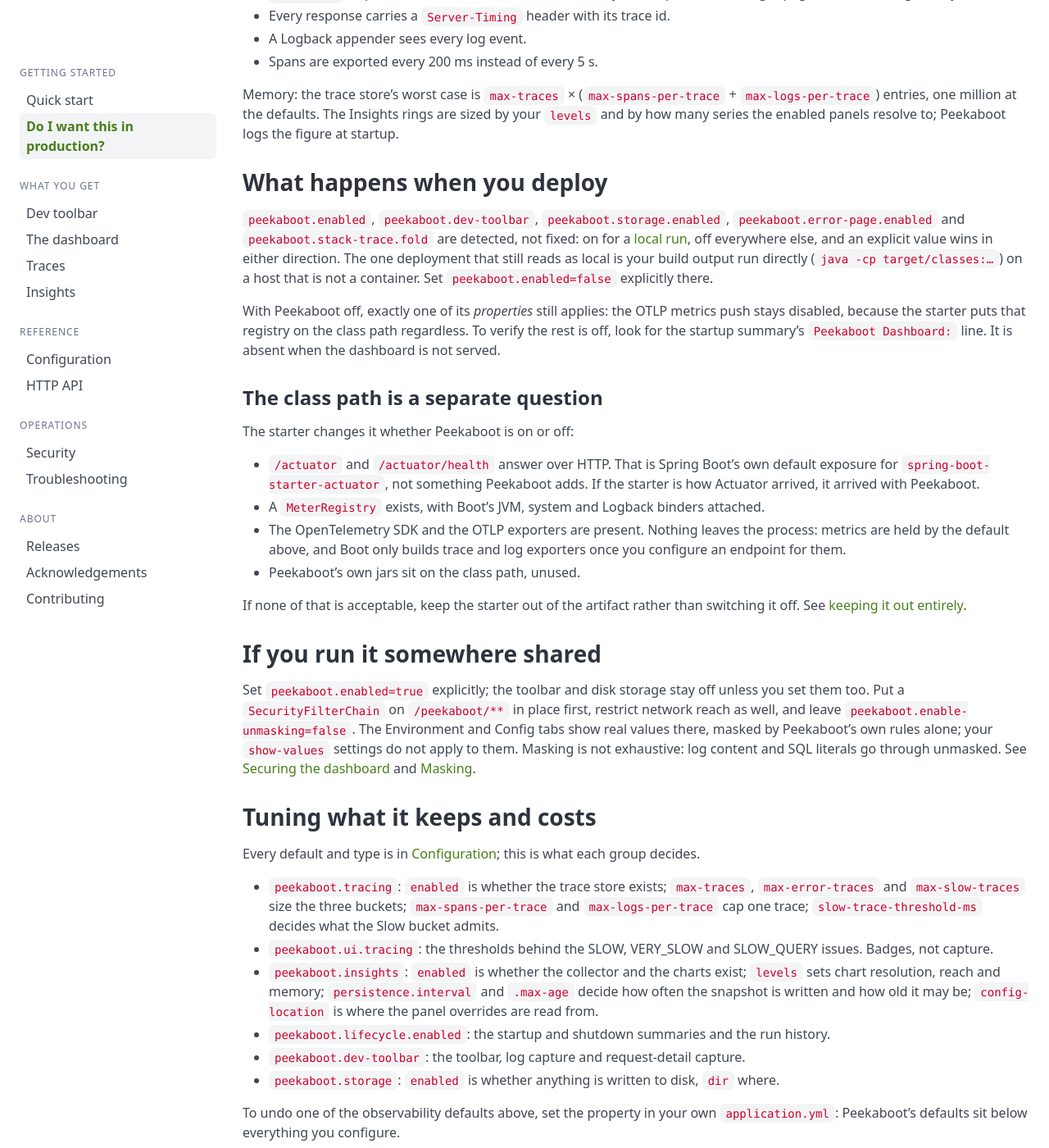
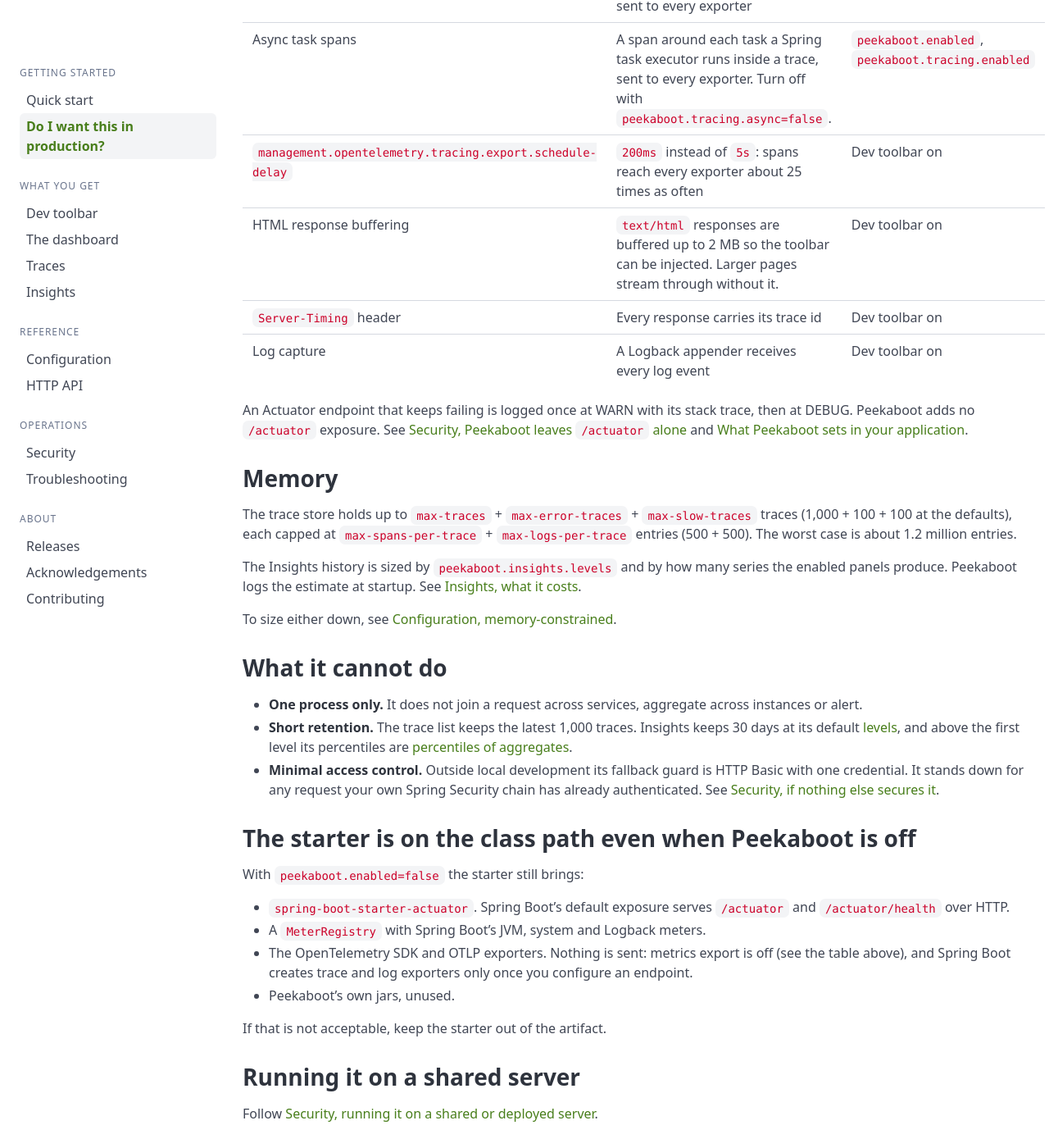
Before and after one commit to peekaboot-org/peekaboot-org.github.io, a Jekyll site: the page built from docs/in-production.md, in a window 1280 px wide and 1400 px high, scrolled down 1105 px. Shown: the whole window at 82% size. Built offline with Jekyll 4.4.1, drawn with Linux system fonts in a browser that asks for light colours; some of the changed text lies outside the part shown.

Commit message:
docs: rewrite the production page for users
The Maven plugin's <excludes> left the auto-configuration jars in the artifact; use a profile.

````diff
--- a/docs/in-production.md
+++ b/docs/in-production.md
@@ -1,158 +1,130 @@
 ---
 title: Do I want this in production?
-lead: What Peekaboot is for, what it costs while it is on, and what deploying does to it.
+lead: What Peekaboot changes while it is on, what it costs, and how to keep it out of a production build.
 permalink: /docs/in-production/
 ---
 
-## What Peekaboot is for {#what-peekaboot-is-for}
+Peekaboot is built for one process on your own machine: the toolbar, the request's trace, its
+queries and its logs, with no collector or backend to run. For anything across services or
+instances, use a tracing backend. [Traces,
+limitations]({{ '/docs/traces/' | relative_url }}#tracing-vs-distributed-tracing) has the
+details.
 
-The ten seconds after you hit a page on your own machine: the toolbar on that page, the
-request's trace, its queries and its logs, with no collector, agent or backend to run
-first. It is not a smaller Grafana. Past one process you want a real tracing backend, and
-[Tracing vs distributed
-tracing]({{ '/docs/traces/' | relative_url }}#tracing-vs-distributed-tracing) marks where
-the line falls.
+## When it is active {#what-happens-when-you-deploy}
 
-Actuator's data is read in-process, through endpoint objects Peekaboot builds itself, so
-Peekaboot changes neither `management.endpoints.web.exposure` nor what `/actuator/**`
-answers, and none of your `management.endpoint.*` settings decide what the dashboard sees.
-Micrometer's OTLP metrics push is switched off, so telemetry never leaves the process by
-accident. Your own OTLP or Zipkin exporters and sampling configuration keep working:
-Peekaboot's store is one more destination for the same spans.
+Peekaboot is on for a [local run]({{ '/docs/configuration/' | relative_url }}#local-run) (IDE,
+`spring-boot:run`, `bootRun`) and off for `java -jar`, wars, native images, containers and
+tests. `peekaboot.dev-toolbar`, `peekaboot.storage.enabled`, `peekaboot.error-page.enabled` and
+`peekaboot.stack-trace.fold` follow the same rule. `peekaboot.security.enabled` is the reverse:
+on for a deployment launch, off for local runs and tests. An explicit value always wins.
+
+Running your build output directly on a host that is not a container
+(`java -cp target/classes …`) counts as a local run. Set `peekaboot.enabled=false` there.
+
+With lifecycle summaries on (the default), the startup summary has a `Peekaboot Dashboard:`
+line only while the dashboard is served.
+
+## What it changes while it is on {#what-it-costs-while-it-is-on}
+
+Everything Peekaboot sets sits below your own configuration, so a value you set wins.
+
+| Change | Value | Applied when |
+|---|---|---|
+| `management.otlp.metrics.export.enabled` | `false` | Always, even with Peekaboot off |
+| `management.tracing.sampling.probability` | `1.0`: every request is sampled, for every exporter you have | `peekaboot.enabled`, servlet application |
+| `spring.jpa.properties.[hibernate.generate_statistics]` | `true`: Hibernate collects statistics | `peekaboot.enabled`, servlet application |
+| `management.info.env`, `.java`, `.os`, `.process.enabled` | `true`: `/actuator/info` carries that content if you expose it | `peekaboot.enabled`, servlet application |
+| `management.observations.annotations.enabled` | `true`: `@Observed`, `@Timed` and `@Counted` take effect | `peekaboot.enabled`, servlet application |
+| Handler and view spans | A span around each controller method and each rendered view, sent to every exporter | `peekaboot.enabled`, `peekaboot.tracing.enabled` |
+| Async task spans | A span around each task a Spring task executor runs inside a trace, sent to every exporter. Turn off with `peekaboot.tracing.async=false`. | `peekaboot.enabled`, `peekaboot.tracing.enabled` |
+| `management.opentelemetry.tracing.export.schedule-delay` | `200ms` instead of `5s`: spans reach every exporter about 25 times as often | Dev toolbar on |
+| HTML response buffering | `text/html` responses are buffered up to 2 MB so the toolbar can be injected. Larger pages stream through without it. | Dev toolbar on |
+| `Server-Timing` header | Every response carries its trace id | Dev toolbar on |
+| Log capture | A Logback appender receives every log event | Dev toolbar on |
+
+An Actuator endpoint that keeps failing is logged once at WARN with its stack trace, then at
+DEBUG. Peekaboot adds no `/actuator` exposure. See [Security, Peekaboot leaves `/actuator`
+alone]({{ '/docs/security/' | relative_url }}#what-peekaboot-does-not-do) and [What Peekaboot
+sets in your application]({{ '/docs/configuration/' | relative_url }}#what-peekaboot-sets-in-your-application).
+
+## Memory {#memory}
+
+The trace store holds up to `max-traces` + `max-error-traces` + `max-slow-traces` traces
+(1,000 + 100 + 100 at the defaults), each capped at `max-spans-per-trace` +
+`max-logs-per-trace` entries (500 + 500). The worst case is about 1.2 million entries.
+
+The Insights history is sized by `peekaboot.insights.levels` and by how many series the
+enabled panels produce. Peekaboot logs the estimate at startup. See [Insights, what it
+costs]({{ '/docs/insights/' | relative_url }}#what-it-costs).
+
+To size either down, see [Configuration, memory-constrained]({{ '/docs/configuration/' | relative_url }}#memory-constrained).
 
 ## What it cannot do {#what-it-cannot-do}
 
-- **One process only.** No joining a request across services, no aggregation across
-  instances, no alerting.
-- **Short retention.** 1000 traces, then the oldest goes. Insights keeps 30 days at its
-  default [levels]({{ '/docs/insights/' | relative_url }}#levels), coarsening as it goes,
-  and above the first level its percentiles are [percentiles of
+- **One process only.** It does not join a request across services, aggregate across
+  instances or alert.
+- **Short retention.** The trace list keeps the latest 1,000 traces. Insights keeps 30 days
+  at its default [levels]({{ '/docs/insights/' | relative_url }}#levels), and above the first
+  level its percentiles are [percentiles of
   aggregates]({{ '/docs/insights/' | relative_url }}#percentiles-of-aggregates).
-- **No access control of its own.** Outside local development, Peekaboot's automatic HTTP
-  Basic fallback keeps out anyone without the generated credentials, but it is one flat
-  credential, not a role or a policy, and it stands down for anyone your own security chain
-  already let through. See [Securing the
-  dashboard]({{ '/docs/security/' | relative_url }}#securing-the-dashboard).
+- **Minimal access control.** Outside local development its fallback guard is HTTP Basic with
+  one credential. It stands down for any request your own Spring Security chain has already
+  authenticated. See [Security, if nothing else secures
+  it]({{ '/docs/security/' | relative_url }}#if-nothing-else-secures-it).
 
-## What it costs while it is on {#what-it-costs-while-it-is-on}
+## The starter is on the class path even when Peekaboot is off {#class-path}
 
-Whenever `peekaboot.enabled` is `true` and the application is a servlet web application:
+With `peekaboot.enabled=false` the starter still brings:
 
-- `management.tracing.sampling.probability=1.0`, so every request is sampled, for every
-  exporter you have configured, not only Peekaboot's store.
-- `spring.jpa.properties.[hibernate.generate_statistics]=true`. Hibernate's Micrometer
-  meters exist only with statistics on, and the Insights panels sample them.
-- A handler span around each controller method and a view-rendering span around each
-  rendered view, visible to every exporter.
-- An Actuator endpoint that keeps failing is logged once at WARN with the stack trace and
-  at DEBUG after that, so a broken endpoint costs one WARN rather than one per refresh.
+- `spring-boot-starter-actuator`. Spring Boot's default exposure serves `/actuator` and
+  `/actuator/health` over HTTP.
+- A `MeterRegistry` with Spring Boot's JVM, system and Logback meters.
+- The OpenTelemetry SDK and OTLP exporters. Nothing is sent: metrics export is off (see the
+  table above), and Spring Boot creates trace and log exporters only once you configure an
+  endpoint.
+- Peekaboot's own jars, unused.
 
-With the dev toolbar on as well:
+If that is not acceptable, keep the starter out of the artifact.
 
-- `text/html` responses are buffered so the bar can be injected, up to 2 MB. A larger page
-  streams through uninjected.
-- Every response carries a `Server-Timing` header with its trace id.
-- A Logback appender sees every log event.
-- Spans are exported every 200 ms instead of every 5 s.
+## Running it on a shared server {#if-you-run-it-somewhere-shared}
 
-Memory: the trace store's worst case is `max-traces` &times; (`max-spans-per-trace` +
-`max-logs-per-trace`) entries, one million at the defaults. The Insights rings are sized by
-your `levels` and by how many series the enabled panels resolve to; Peekaboot logs the figure
-at startup.
-
-## What happens when you deploy {#what-happens-when-you-deploy}
-
-`peekaboot.enabled`, `peekaboot.dev-toolbar`, `peekaboot.storage.enabled`,
-`peekaboot.error-page.enabled` and `peekaboot.stack-trace.fold` are detected, not fixed: on
-for a [local run]({{ '/docs/configuration/' | relative_url }}#local-run), off everywhere
-else, and an explicit value wins in either direction. The one deployment that
-still reads as local is your build output run directly (`java -cp target/classes:…`) on a
-host that is not a container. Set `peekaboot.enabled=false` explicitly there.
-
-With Peekaboot off, exactly one of its *properties* still applies: the OTLP metrics push
-stays disabled, because the starter puts that registry on the class path regardless. To
-verify the rest is off, look for the startup summary's `Peekaboot Dashboard:` line. It is
-absent when the dashboard is not served.
-
-### The class path is a separate question {#class-path}
-
-The starter changes it whether Peekaboot is on or off:
-
-- `/actuator` and `/actuator/health` answer over HTTP. That is Spring Boot's own default
-  exposure for `spring-boot-starter-actuator`, not something Peekaboot adds. If the starter
-  is how Actuator arrived, it arrived with Peekaboot.
-- A `MeterRegistry` exists, with Boot's JVM, system and Logback binders attached.
-- The OpenTelemetry SDK and the OTLP exporters are present. Nothing leaves the process:
-  metrics are held by the default above, and Boot only builds trace and log exporters once
-  you configure an endpoint for them.
-- Peekaboot's own jars sit on the class path, unused.
-
-If none of that is acceptable, keep the starter out of the artifact rather than switching
-it off. See [keeping it out entirely](#keeping-it-out-of-the-artifact-entirely).
-
-## If you run it somewhere shared {#if-you-run-it-somewhere-shared}
-
-Set `peekaboot.enabled=true` explicitly; the toolbar and disk storage stay off unless you
-set them too. Put a `SecurityFilterChain` on `/peekaboot/**` in place first, restrict
-network reach as well, and leave `peekaboot.enable-unmasking=false`. The Environment and
-Config tabs show real values there, masked by Peekaboot's own rules alone; your
-`show-values` settings do not apply to them. Masking is not exhaustive: log content and SQL
-literals go through unmasked. See [Securing the
-dashboard]({{ '/docs/security/' | relative_url }}#securing-the-dashboard) and
-[Masking]({{ '/docs/security/' | relative_url }}#masking).
-
-## Tuning what it keeps and costs {#tuning-what-it-keeps-and-costs}
-
-Every default and type is in [Configuration]({{ '/docs/configuration/' | relative_url }}#properties);
-this is what each group decides.
-
-- [`peekaboot.tracing`]({{ '/docs/configuration/' | relative_url }}#peekaboottracing):
-  `enabled` is whether the trace store exists; `max-traces`, `max-error-traces` and
-  `max-slow-traces` size the three buckets; `max-spans-per-trace` and `max-logs-per-trace`
-  cap one trace; `slow-trace-threshold-ms` decides what the Slow bucket admits.
-- [`peekaboot.ui.tracing`]({{ '/docs/configuration/' | relative_url }}#peekabootuitracing):
-  the thresholds behind the SLOW, VERY_SLOW and SLOW_QUERY issues. Badges, not capture.
-- [`peekaboot.insights`]({{ '/docs/configuration/' | relative_url }}#peekabootinsights):
-  `enabled` is whether the collector and the charts exist; `levels` sets chart resolution,
-  reach and memory; `persistence.interval` and `.max-age` decide how often the snapshot is
-  written and how old it may be; `config-location` is where the panel overrides are read
-  from.
-- [`peekaboot.lifecycle.enabled`]({{ '/docs/configuration/' | relative_url }}#peekabootlifecycle):
-  the startup and shutdown summaries and the run history.
-- [`peekaboot.dev-toolbar`]({{ '/docs/configuration/' | relative_url }}#peekaboot): the
-  toolbar, log capture and request-detail capture.
-- [`peekaboot.storage`]({{ '/docs/configuration/' | relative_url }}#peekabootstorage):
-  `enabled` is whether anything is written to disk, `dir` where.
-
-To undo one of the observability defaults above, set the property in your own
-`application.yml`: Peekaboot's defaults sit below everything you configure.
+Follow [Security, running it on a shared or deployed
+server]({{ '/docs/security/' | relative_url }}#running-it-in-a-deployed-environment).
 
 ## Keeping it out of the artifact entirely {#keeping-it-out-of-the-artifact-entirely}
 
-If Peekaboot should never ship at all, exclude it at packaging time instead of relying on
-the default being off.
-
-**Maven**, excluded from the repackaged executable jar:
+**Maven.** Declare the starter in a profile that is active unless you build with
+`-Dproduction`:
 
 ```xml
-<plugin>
-    <groupId>org.springframework.boot</groupId>
-    <artifactId>spring-boot-maven-plugin</artifactId>
-    <configuration>
-        <excludes>
-            <exclude>
-                <groupId>org.peekaboot</groupId>
-                <artifactId>peekaboot-spring-boot-starter</artifactId>
-            </exclude>
-        </excludes>
-    </configuration>
-</plugin>
+<profiles>
+    <profile>
+        <id>peekaboot</id>
+        <activation>
+            <property>
+                <name>!production</name>
+            </property>
+        </activation>
+        <dependencies>
+            <dependency>
+                <groupId>{{ site.maven_group }}</groupId>
+                <artifactId>{{ site.maven_artifact }}</artifactId>
+                <version>{{ site.peekaboot_version }}</version>
+            </dependency>
+        </dependencies>
+    </profile>
+</profiles>
 ```
 
-**Gradle**, declared `developmentOnly` instead of `implementation`. Boot's Gradle plugin
-keeps it off the production runtime classpath and out of the executable jar, and still
-gives it to `bootRun`:
+Build the production artifact with `mvn package -Dproduction`. Your IDE and `spring-boot:run`
+keep the starter.
+
+Don't use the Spring Boot Maven plugin's `<excludes>` for this. It removes only the starter
+jar, and Peekaboot's auto-configuration jars still ship in the executable jar.
+
+**Gradle.** Declare the starter `developmentOnly` instead of `implementation`. `bootRun` gets
+it, and the executable jar does not:
 
 ```groovy
-developmentOnly("org.peekaboot:peekaboot-spring-boot-starter:{{ site.peekaboot_version }}")
+developmentOnly("{{ site.maven_group }}:{{ site.maven_artifact }}:{{ site.peekaboot_version }}")
 ```
````
